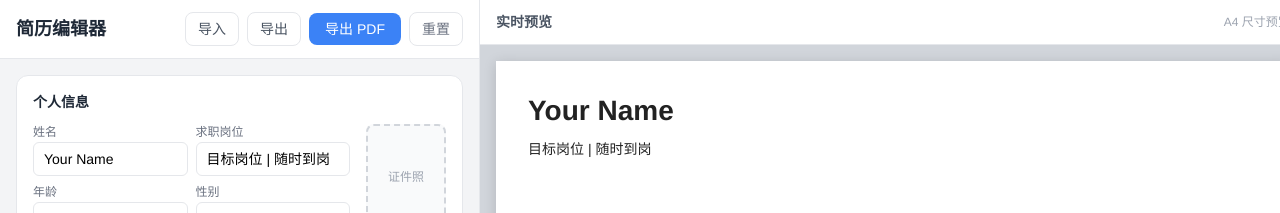
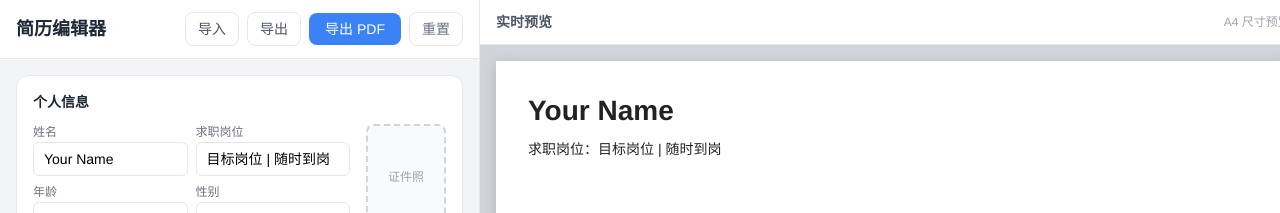
Before and after one commit to V3dsaW4/online-resume, a React (Vite) app: page / in a window 1280 px wide. Shown: the top 213 px of the page. Built offline with nearby package versions, Linux system fonts and the light colour scheme.

Commit message:
refactor(ResumeTemplate): 给求职岗位添加前缀文本
在简历模板的头部区域，将原本直接显示职位的内容修改为显示“求职岗位：”加上原职位文本，让信息展示更清晰明确

```diff
--- a/src/templates/ResumeTemplate.tsx
+++ b/src/templates/ResumeTemplate.tsx
@@ -52,7 +52,11 @@ const Header = memo(function Header() {
       <div className="resume-header-main">
         <div className="resume-header-left">
           <h1>{basics.name || "Your Name"}</h1>
-          {basics.position && <p className="resume-meta">{basics.position}</p>}
+          {basics.position && (
+            <p className="resume-meta">
+              求职岗位：{basics.position}
+            </p>
+          )}
           {contactParts.length > 0 && (
             <p className="resume-meta">{contactParts.map((part, i) => (
               <span key={i}>
```
